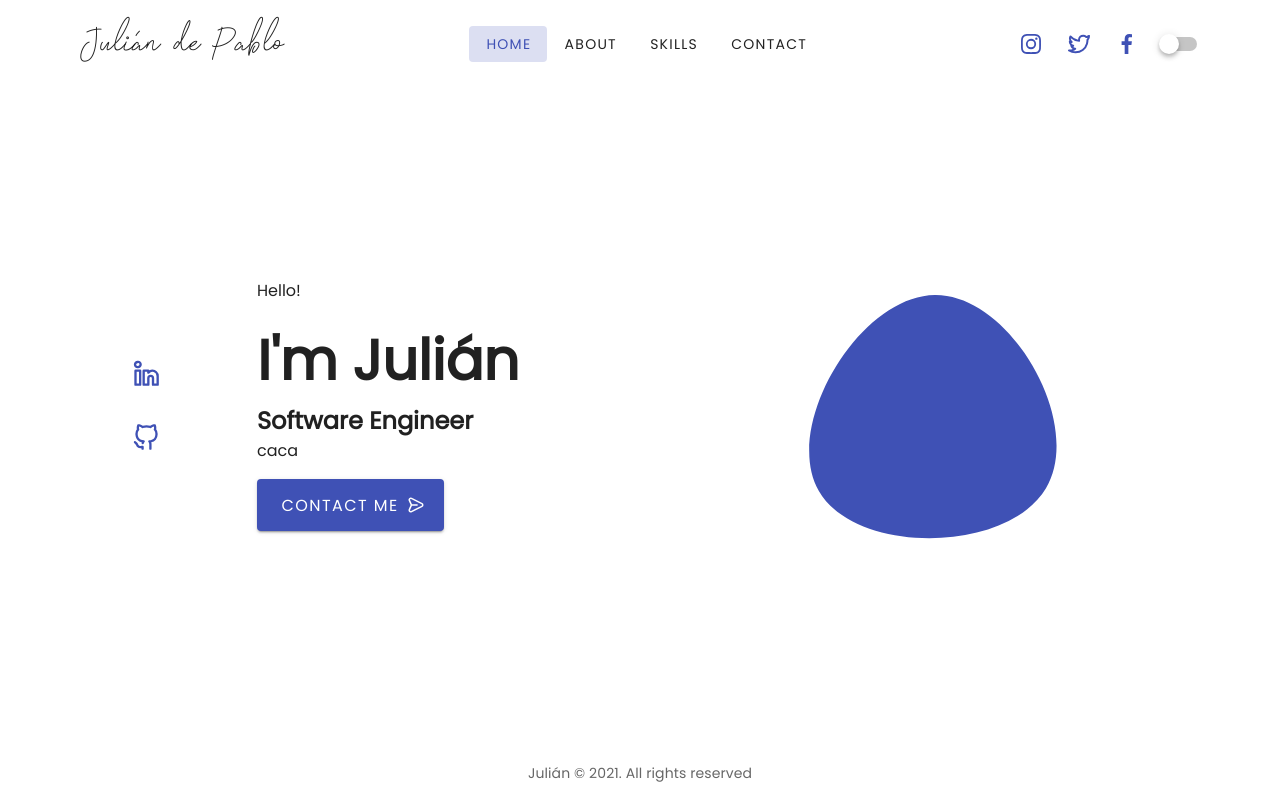
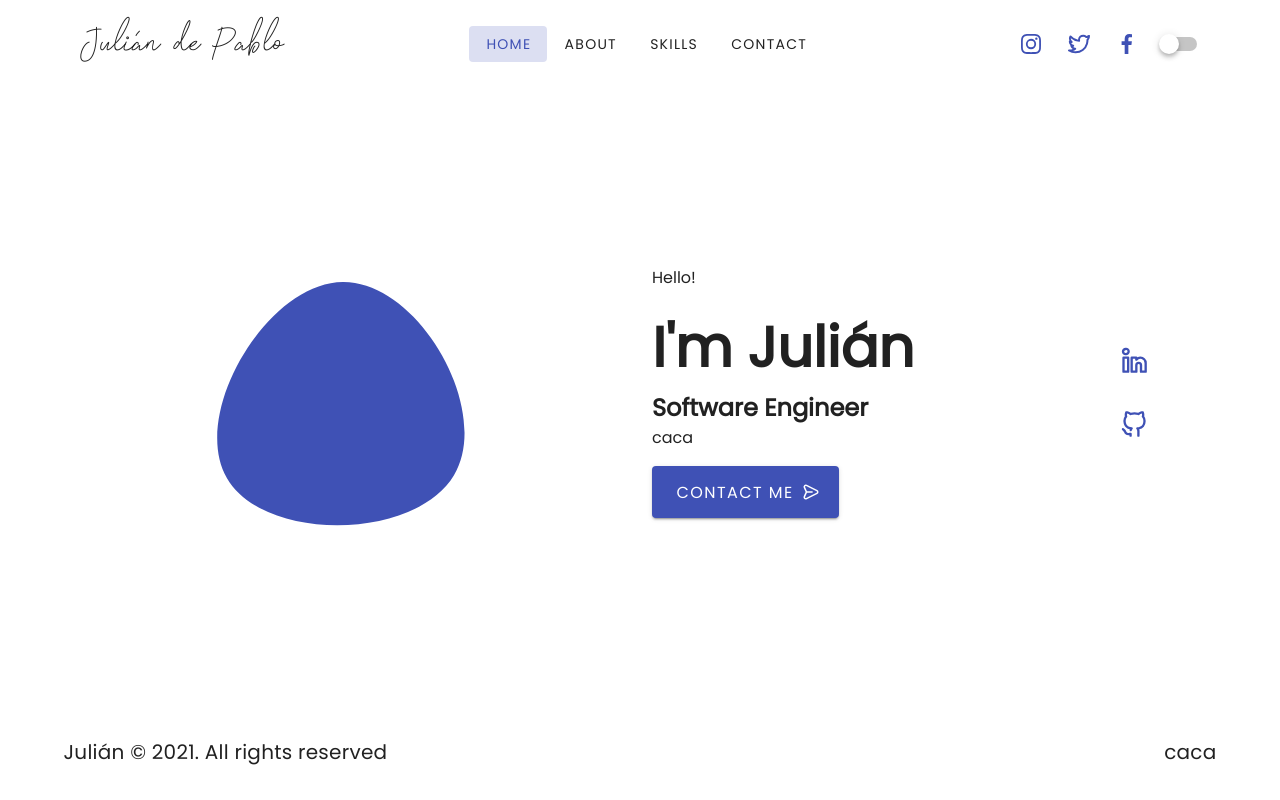
Before and after one commit to juliandpt/Portfolio_nuxt, a Nuxt app: page / in a window 1280 px wide. Built offline with nearby package versions, Linux system fonts and the light colour scheme.

Commit message:
updated skills page

```diff
--- a/components/foot.vue
+++ b/components/foot.vue
@@ -1,4 +1,7 @@
 <template>
+  <v-container
+    class="pa-0"
+  >
     <v-footer
       padless
       color="transparent"
@@ -7,13 +10,18 @@
         flat
         tile
         color="transparent"
-      class="footer text-center flex"
+        class="flex"
       >
-      <v-card-text>
-        Julián © {{ new Date().getFullYear() }}. All rights reserved
-      </v-card-text>
+        <v-card-title>
+          <p>Julián © {{ new Date().getFullYear() }}. All rights reserved</p>
+
+          <v-spacer></v-spacer>
+
+          <p>caca</p>
+        </v-card-title>
       </v-card>
     </v-footer>
+  </v-container>
 </template>
 
 <style>
--- a/pages/contact.vue
+++ b/pages/contact.vue
@@ -1,49 +1,55 @@
 <template>
   <v-container
     class="d-flex align-center"
-    style="padding: 0 15%"
+    :style="$vuetify.breakpoint.xl ? 'padding: 0 15%' : ''"
   >
     <v-row>
       <v-col
         md="6"
-        sm="12"
+        sm="6"
         class="d-flex flex-column justify-center"
       >
-        <h1 class="text-bol">
+        <h1
+          :class="$vuetify.breakpoint.xs ? 'mx-auto' : ''"
+        >
           Contact me
         </h1>
 
-        <h4>
+        <h4
+          :class="$vuetify.breakpoint.xs ? 'mx-auto' : ''"
+        >
           Let's get in touch! 🤟
         </h4>
 
         <v-card
-          elevation="2"
-          class="d-flex align-center card"
+          flat
+          class="d-flex align-center mb-5"
+          :style="$vuetify.breakpoint.xs ? 'padding: 1rem 0.5rem; width: 100%; border-radius:20px;' : 'padding: 1rem 0.5rem; width: auto; max-width: 16rem; border-radius:20px;'"
         >
           <img
             src="@/assets/icons/mail.svg"
-            alt="mail"
             class="mx-3"
-            style="height: 24px; width:24px;"
+            height="24"
+            width="24"
           >
 
           <v-card-text
-            class="px-0 pt-0 pb-0"
+            class="pa-0"
           >
             juliandpt98@gmail.com
           </v-card-text>
         </v-card>
 
         <v-card
-          elevation="2"
-          class="d-flex align-center card"
+          flat
+          class="d-flex align-center mb-5"
+          :style="$vuetify.breakpoint.xs ? 'padding: 1rem 0.5rem; width: 100%; border-radius:20px;' : 'padding: 1rem 0.5rem; width: auto; max-width: 16rem; border-radius:20px;'"
         >
           <img
             src="@/assets/icons/phone.svg"
-            alt="phone"
             class="mx-3"
-            style="height: 24px; width:24px;"
+            height="24"
+            width="24"
           >
 
           <v-card-text
@@ -56,11 +62,9 @@
 
       <v-col
         md="6"
-        sm="12"
-        xs="12"
+        sm="6"
       >
         <v-card
-          outlined
           class="rounded-card"
         >
           <v-card-title
@@ -130,7 +134,7 @@
               dark
               x-large
               color="indigo"
-              elevation="5"
+              elevation="0"
             >
               Send Message
             </v-btn>
@@ -146,17 +150,9 @@
   height: 100%;
 }
 
-.card {
-  margin: 0 0 1rem 0;
-  padding: 1rem 0.5rem;
-  width: auto;
-  max-width: 16rem;
-  border-radius:20px;
-}
-
 .rounded-card{
-  border-radius:20px;
-  padding: 40px;
+  border-radius:1.2rem;
+  padding: 2.5rem;
 }
 
 .v-input__control {
@@ -165,20 +161,13 @@
 }
 
 h1 {
-  font-size: 52px;
-  margin-bottom: 30px;
+  font-size: 3.5rem;
+  margin-bottom: 1rem;
 }
 
 h4 {
   color: #9E9E9E;
   margin-bottom: 20px;
-}
-
-@media (max-width: 400px) {
-  .card {
-    max-width: 100%;
-    min-width: 100%;
-  }
 }
 </style>
 
--- a/pages/index.vue
+++ b/pages/index.vue
@@ -1,49 +1,28 @@
 <template>
-  <v-container>
-    <v-row
-      cols="12"
-    >
+  <v-container
+    :style="$vuetify.breakpoint.xl ? 'padding: 0 15%' : ''"
+  >
+    <v-row>
       <v-col
-        md="2"
+        cols="12"
+        md="6"
         sm="12"
-        xs="12"
-        class="d-flex flex-column justify-center align-center"
+        class="d-flex flex-column justify-center"
       >
-        <v-btn
-          icon
-          large
-          fab
-          color="indigo"
-          href="https://www.linkedin.com/in/julián-de-pablo-torremocha"
-          target="_blank"
-        >
-          <img
-            src="@/assets/icons/linkedin.svg"
-            alt="chevron-down"
-            style="height: 28px; width: 28px;"
-          >
-        </v-btn>
-
-        <v-btn
-          icon
-          large
-          fab
-          color="indigo"
-          href="https://github.com/julidpt"
-          target="_blank"
-        >
-          <img
-            src="@/assets/icons/github.svg"
-            alt="chevron-down"
-            style="height: 28px; width: 28px;"
-          >
-        </v-btn>
+        <svg viewBox="0 0 200 187" xmlns="http://www.w3.org/2000/svg">
+          <path fill="#3F51B5" d="M38.6,22.9C25,45.8,-28.3,46.5,-41.3,23.8C-54.4,1.2,-27.2,-44.8,-0.5,-45.1C26.1,-45.4,52.2,-0.1,38.6,22.9Z" transform="translate(100 100)" />
+        </svg>
+        <!-- <img
+        class="rounded"
+        src="@/assets/images/profile.jpg"
+        width="100px"
+        height="100px"> -->
       </v-col>
 
       <v-col
+        cols="12"
         md="4"
-        sm="12"
-        xs="12"
+        sm="10"
         class="d-flex flex-column justify-center"
       >
         <p>Hello!</p>
@@ -61,27 +40,49 @@
 
             <img
               src="@/assets/icons/send-white.svg"
-              alt="chevron-down"
-              style="height: 18px; width: 18px; margin-right: -4px; margin-left: 8px;"
+              height="18"
+              width="18"
+              class="mr-n1 ml-2"
             >
           </v-btn>
         </div>
       </v-col>
 
       <v-col
-        md="6"
-        sm="12"
-        xs="12"
-        class="d-flex flex-column justify-center"
+        cols="12"
+        md="2"
+        sm="2"
+        :class="$vuetify.breakpoint.xs ? 'd-flex justify-center' : 'd-flex flex-column justify-center align-center'"
       >
-        <svg viewBox="0 0 200 187" xmlns="http://www.w3.org/2000/svg">
-          <path fill="#3F51B5" d="M38.6,22.9C25,45.8,-28.3,46.5,-41.3,23.8C-54.4,1.2,-27.2,-44.8,-0.5,-45.1C26.1,-45.4,52.2,-0.1,38.6,22.9Z" transform="translate(100 100)" />
-        </svg>
-        <!-- <img
-        class="rounded"
-        src="@/assets/images/profile.jpg"
-        width="100px"
-        height="100px"> -->
+        <v-btn
+          icon
+          large
+          fab
+          color="indigo"
+          href="https://www.linkedin.com/in/julián-de-pablo-torremocha"
+          target="_blank"
+        >
+          <img
+            src="@/assets/icons/linkedin.svg"
+            height="28"
+            width="28"
+          >
+        </v-btn>
+
+        <v-btn
+          icon
+          large
+          fab
+          color="indigo"
+          href="https://github.com/julidpt"
+          target="_blank"
+        >
+          <img
+            src="@/assets/icons/github.svg"
+            height="28"
+            width="28"
+          >
+        </v-btn>
       </v-col>
     </v-row>
   </v-container>
--- a/pages/skills.vue
+++ b/pages/skills.vue
@@ -16,7 +16,6 @@
       <v-col
         cols="12"
         sm="6"
-        xs="12"
         v-for="(skill, i) in skills"
         :class="$vuetify.breakpoint.xs ? 'pb-0' : ''"
         :key="i"
@@ -26,7 +25,9 @@
         >
           <v-expansion-panel>
             <v-expansion-panel-header>
-              <div class="d-flex align-center">
+              <div
+                class="d-flex align-center"
+              >
                 <img
                   :src="skill.icon"
                   height="32"
@@ -37,9 +38,12 @@
                 {{ skill.title }}
               </div>
 
-
-              <template v-slot:actions>
-                <v-icon color="indigo">
+              <template
+                v-slot:actions
+              >
+                <v-icon
+                  color="indigo"
+                >
                   $expand
                 </v-icon>
               </template>
@@ -95,7 +99,7 @@
       <h1
         class="mx-auto"
       >
-        Specialized in
+        Specialing in
       </h1>
     </v-row>
 
@@ -104,12 +108,12 @@
         cols="12"
         md="4"
         sm="6"
-        xs="12"
         v-for="(specialty, i) in specialties"
         :class="$vuetify.breakpoint.xs ? 'pb-0' : ''"
         :key="i"
       >
         <v-card
+          flat
           dark
           color="indigo"
         >
@@ -137,33 +141,92 @@
     <v-row>
       <v-col
         cols="12"
-        md="4"
+        md="3"
         sm="6"
-        xs="12"
         v-for="(service, i) in services"
+        :key="i"
         :class="$vuetify.breakpoint.xs ? 'pb-0' : ''"
-        :key="i"
+      >
+        <v-hover
+          v-slot:default="{ hover }"
         >
           <v-card
-          flat
-          class="d-flex flex-column align-center"
+            outlined
+            height="100%"
           >
+            <v-flex class="pt-4">
               <v-img
                 :src="service.icon"
                 height="64"
                 width="64"
-            class="ma-4"
+                class="mx-auto"
               ></v-img>
+            </v-flex>
 
-          <v-card-title>
+            <v-card-title
+              class="justify-center pb-auto"
+            >
               {{ service.title }}
             </v-card-title>
 
-          <v-card-text>
-            {{ service.text }}
+            <v-fade-transition>
+              <v-overlay
+                v-if="hover"
+                absolute
+                :color="$vuetify.theme.dark ? 'grey darken-4' : 'indigo lighten-5'"
+              >
+                <v-btn
+                  color="indigo"
+                  @click="showInfo(service)"
+                >
+                  view more
+                </v-btn>
+              </v-overlay>
+            </v-fade-transition>
+          </v-card>
+        </v-hover>
+      </v-col>
+
+      <v-dialog
+        v-model="dialog"
+        width="325"
+      >
+        <v-card>
+          <v-card-title
+            class="pr-3"
+          >
+            {{ info.title }}
+
+            <v-spacer></v-spacer>
+
+            <v-btn
+              icon
+              color="indigo"
+              @click="dialog = false"
+            >
+              <v-icon>
+                mdi-window-close
+              </v-icon>
+            </v-btn>
+          </v-card-title>
+
+          <v-card-text
+            v-for="(description, i) in info.descriptions"
+            :key="i"
+          >
+            <div class="d-flex align-center">
+              <img
+                src="@/assets/icons/check.svg"
+                height="18"
+                width="18"
+                class="pa-0 mr-3"
+              >
+
+              {{ description }}
+            </div>
           </v-card-text>
         </v-card>
-      </v-col>
+      </v-dialog>
     </v-row>
   </v-container>
 </template>
@@ -273,24 +336,51 @@ export default {
         {
           title: "WEB DESIGN",
           icon: require("@/assets/icons/design.svg"),
-          text: "caca tambien"
+          text: "caca tambien",
+          descriptions: [
+            "caca1",
+            "caca2",
+            "caca3"
+          ]
         },
         {
           title: "RESPONSIVE DESIGN",
           icon: require("@/assets/icons/responsive.svg"),
-          text: "caca tambien"
+          text: "caca tambien",
+          descriptions: [
+            "caca1",
+            "caca2",
+            "caca3"
+          ]
         },
         {
           title: "UI / UX",
           icon: require("@/assets/icons/crosshair.svg"),
-          text: "caca tambien"
+          text: "caca tambien",
+          descriptions: [
+            "caca1",
+            "caca2",
+            "caca3"
+          ]
         },
         {
           title: "WEB DEVELOPMENT",
           icon: require("@/assets/icons/settings.svg"),
-          text: "caca tambien"
+          text: "caca tambien",
+          descriptions: [
+            "caca1",
+            "caca2"
+          ]
         },
-      ]
+      ],
+      info: { },
+      dialog: false
+    }
+  },
+  methods: {
+    showInfo (data) {
+      this.info = data
+      this.dialog = true
     }
   }
 };
```
Also changed, not shown: assets/icons/check.svg (added). Lines whose indentation alone changed are shown as unchanged.
